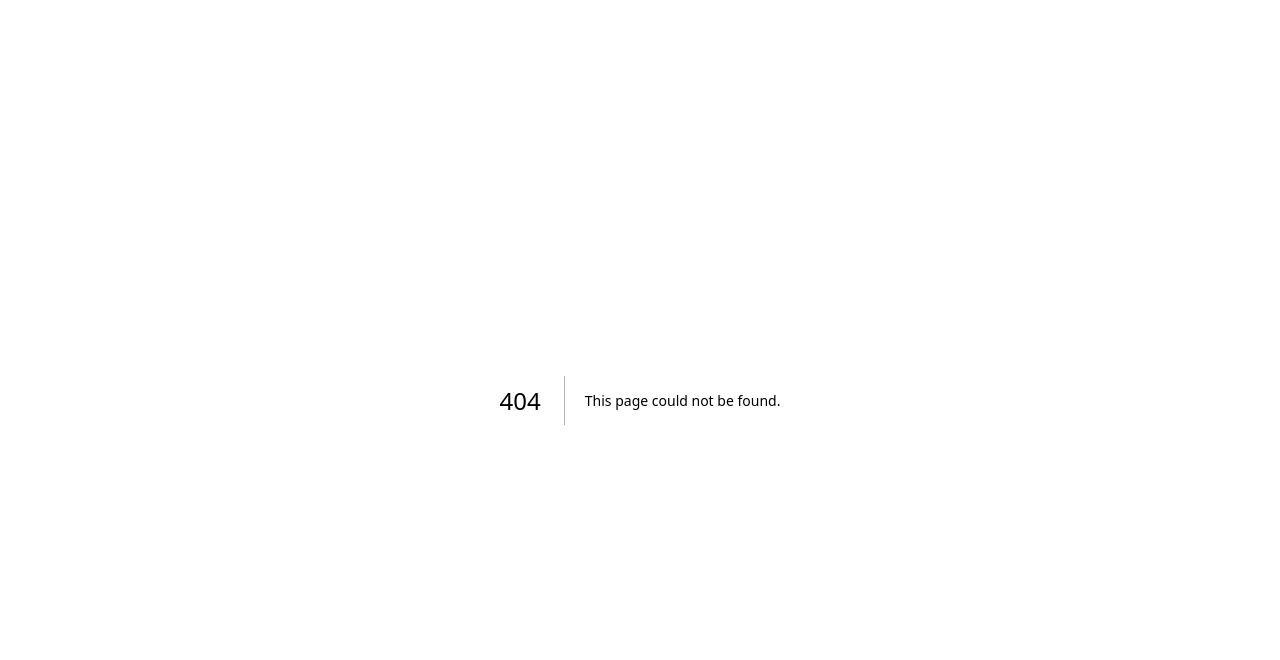
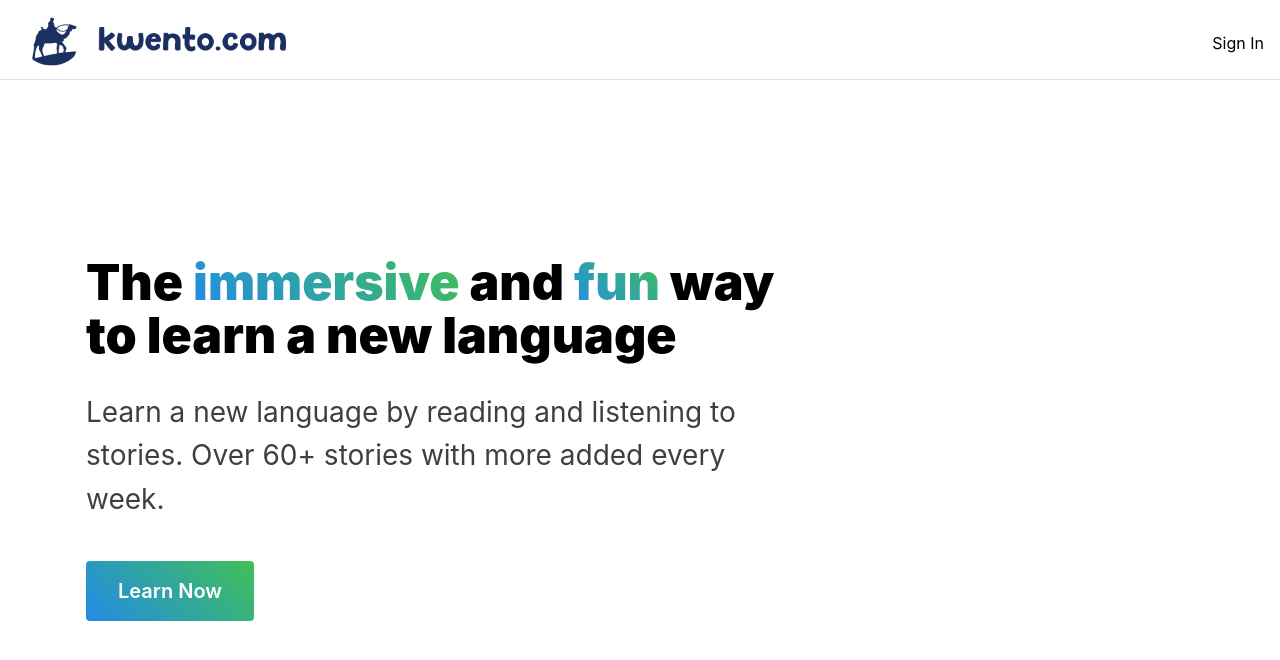
Before and after one commit to sciffany/kwento, a Next.js app: page / in a window 1280 px wide. Before the commit this address had no page. Shown: the top 660 px of the page. Built offline with nearby package versions, Linux system fonts and the light colour scheme; no server answers.

Commit message:
Add appearance

```diff
--- /dev/null
+++ b/app/Home.module.css
@@ -0,0 +1,73 @@
+.root {
+  background-color: white;
+  background-size: cover;
+  background-position: center;
+  background-image: linear-gradient(250deg, rgba(130, 201, 30, 0) 0%, grey, 70%);
+  padding-top: calc(var(--mantine-spacing-xl) * 3);
+  padding-bottom: calc(var(--mantine-spacing-xl) * 3);
+}
+
+.inner {
+  display: flex;
+  justify-content: space-between;
+
+  @media (max-width: $mantine-breakpoint-md) {
+    flex-direction: column;
+  }
+}
+
+.image {
+  @media (max-width: $mantine-breakpoint-md) {
+    display: none;
+  }
+}
+
+.content {
+  padding-top: calc(var(--mantine-spacing-xl) * 2);
+  padding-bottom: calc(var(--mantine-spacing-xl) * 2);
+  margin-right: calc(var(--mantine-spacing-xl) * 12);
+
+  @media (max-width: $mantine-breakpoint-md) {
+    margin-right: 0;
+  }
+}
+
+.title {
+  color: var(--mantine-color-black);
+  font-family:
+    Greycliff CF,
+    var(--mantine-font-family);
+  font-weight: 900;
+  line-height: 1.05;
+  max-width: rem(500px);
+  font-size: rem(48px);
+
+  @media (max-width: $mantine-breakpoint-md) {
+    max-width: 100%;
+    font-size: rem(34px);
+    line-height: 1.15;
+  }
+}
+
+.description {
+  color: var(--mantine-color-black);
+  opacity: 0.75;
+  max-width: rem(500px);
+
+  @media (max-width: $mantine-breakpoint-md) {
+    max-width: 100%;
+  }
+}
+
+.control {
+  padding-left: rem(50px);
+  padding-right: rem(50px);
+  font-family:
+    Greycliff CF,
+    var(--mantine-font-family);
+  font-size: rem(22px);
+
+  @media (max-width: $mantine-breakpoint-md) {
+    width: 100%;
+  }
+}
--- /dev/null
+++ b/app/page.tsx
@@ -0,0 +1,68 @@
+"use client";
+
+import {
+  AppShell,
+  Burger,
+  Button,
+  Container,
+  Flex,
+  Group,
+  Text,
+  Title,
+} from "@mantine/core";
+import SigninButton from "../components/SigninButton";
+import classes from "./Home.module.css";
+import GenericHeader from "../components/GenericHeader";
+
+export default function () {
+  return (
+    <GenericHeader>
+      <div className={classes.root}>
+        <Container size='lg'>
+          <div className={classes.inner}>
+            <div className={classes.content}>
+              <Title className={classes.title} fz={50}>
+                The{" "}
+                <Text
+                  component='span'
+                  inherit
+                  variant='gradient'
+                  gradient={{ from: "blue", to: "green" }}
+                >
+                  immersive
+                </Text>{" "}
+                and{" "}
+                <Text
+                  component='span'
+                  inherit
+                  variant='gradient'
+                  gradient={{ from: "blue", to: "green" }}
+                >
+                  fun
+                </Text>{" "}
+                way to learn a new language
+              </Title>
+              <Text className={classes.description} mt={30} fz={28}>
+                Learn a new language by reading and listening to stories. Over
+                60+ stories with more added every week.
+              </Text>
+              <Button
+                variant='gradient'
+                gradient={{ from: "blue", to: "green" }}
+                size='xl'
+                className={classes.control}
+                mt={40}
+                fz='xl'
+                onClick={() => {
+                  window.location.href = "/stories";
+                }}
+              >
+                Learn Now
+              </Button>
+            </div>
+          </div>
+        </Container>
+      </div>
+    </GenericHeader>
+  );
+}
--- /dev/null
+++ b/components/GenericHeader.tsx
@@ -0,0 +1,31 @@
+import { AppShell, Burger, Flex, Group } from "@mantine/core";
+import SigninButton from "./SigninButton";
+import Link from "next/link";
+
+export default function GenericHeader({
+  children,
+}: {
+  children: React.ReactNode;
+}) {
+  return (
+    <AppShell header={{ height: 80 }} padding='md'>
+      <AppShell.Header>
+        <Group h='100%' px='md'>
+          <Flex direction='row' w='100%' align='center' justify='space-between'>
+            <Link href='/stories'>
+              <img
+                style={{ cursor: "pointer" }}
+                src='/logo.png'
+                alt='logo'
+                height={80}
+                width={480}
+              />
+            </Link>
+            <SigninButton />
+          </Flex>
+        </Group>
+      </AppShell.Header>
+      <AppShell.Main>{children}</AppShell.Main>
+    </AppShell>
+  );
+}
--- a/components/SigninButton.tsx
+++ b/components/SigninButton.tsx
@@ -1,3 +1,4 @@
+import { Group } from "@mantine/core";
 import { signIn, signOut, useSession } from "next-auth/react";
 
 const SigninButton = () => {
@@ -5,16 +6,31 @@ const SigninButton = () => {
 
   if (session && session.user) {
     return (
-      <div
-        onClick={() => {
-          signOut();
-        }}
-      >
-        Sign Out Button
-      </div>
+      <Group>
+        <div
+          style={{ cursor: "pointer" }}
+          onClick={() => {
+            window.location.href = "/admin";
+          }}
+        >
+          My Stories
+        </div>
+        <div
+          style={{ cursor: "pointer" }}
+          onClick={() => {
+            signOut();
+          }}
+        >
+          Sign Out
+        </div>
+      </Group>
     );
   }
-  return <div onClick={() => signIn()}>Sign In Button</div>;
+  return (
+    <div style={{ cursor: "pointer" }} onClick={() => signIn()}>
+      Sign In
+    </div>
+  );
 };
 
 export default SigninButton;
```
Also changed, not shown: app/admin/layout.tsx (+18 -2 lines), app/stories/[blogId]/layout.tsx (+0 -1 lines), app/stories/[blogId]/page.tsx (+29 -7 lines), app/stories/page.tsx (added, +34 -0 lines).
